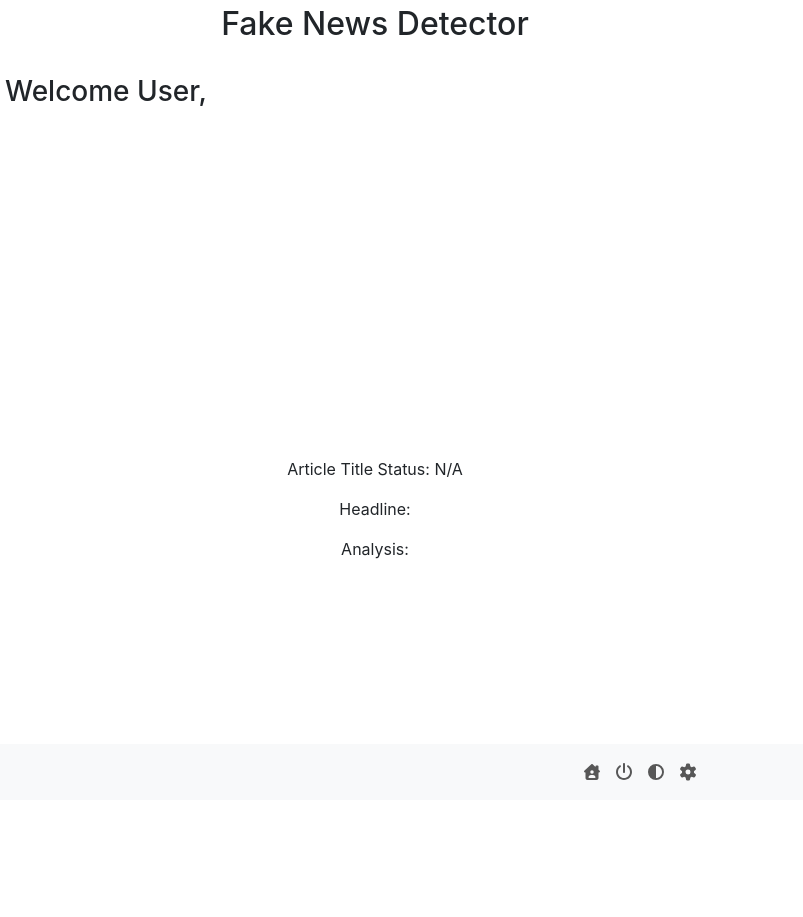
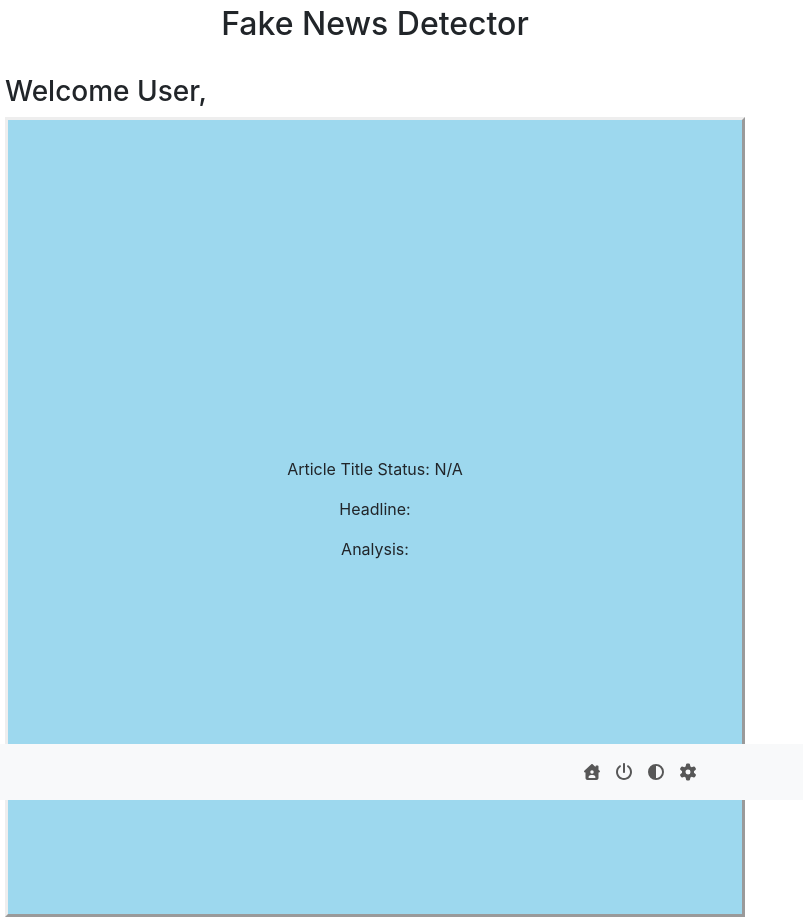
Before and after one commit to NikolasHunter515/Fake-News-Detector-Browser-Extension, a React (Create React App) app in the folder src/client/: page / in a window 1280 px wide. Shown: the whole page, without its empty margins (0-803 px from the left). Built offline with nearby package versions, Linux system fonts and the light colour scheme; no server answers.

Commit message:
More style changes made to info display

```diff
--- a/src/client/src/NewsLegit.css
+++ b/src/client/src/NewsLegit.css
@@ -4,4 +4,6 @@
   align-items: center;
   height: 100vh;
   flex-direction: column;
+  background-color: rgb(157, 216, 238);
+  border-style: outset;
 }
```
